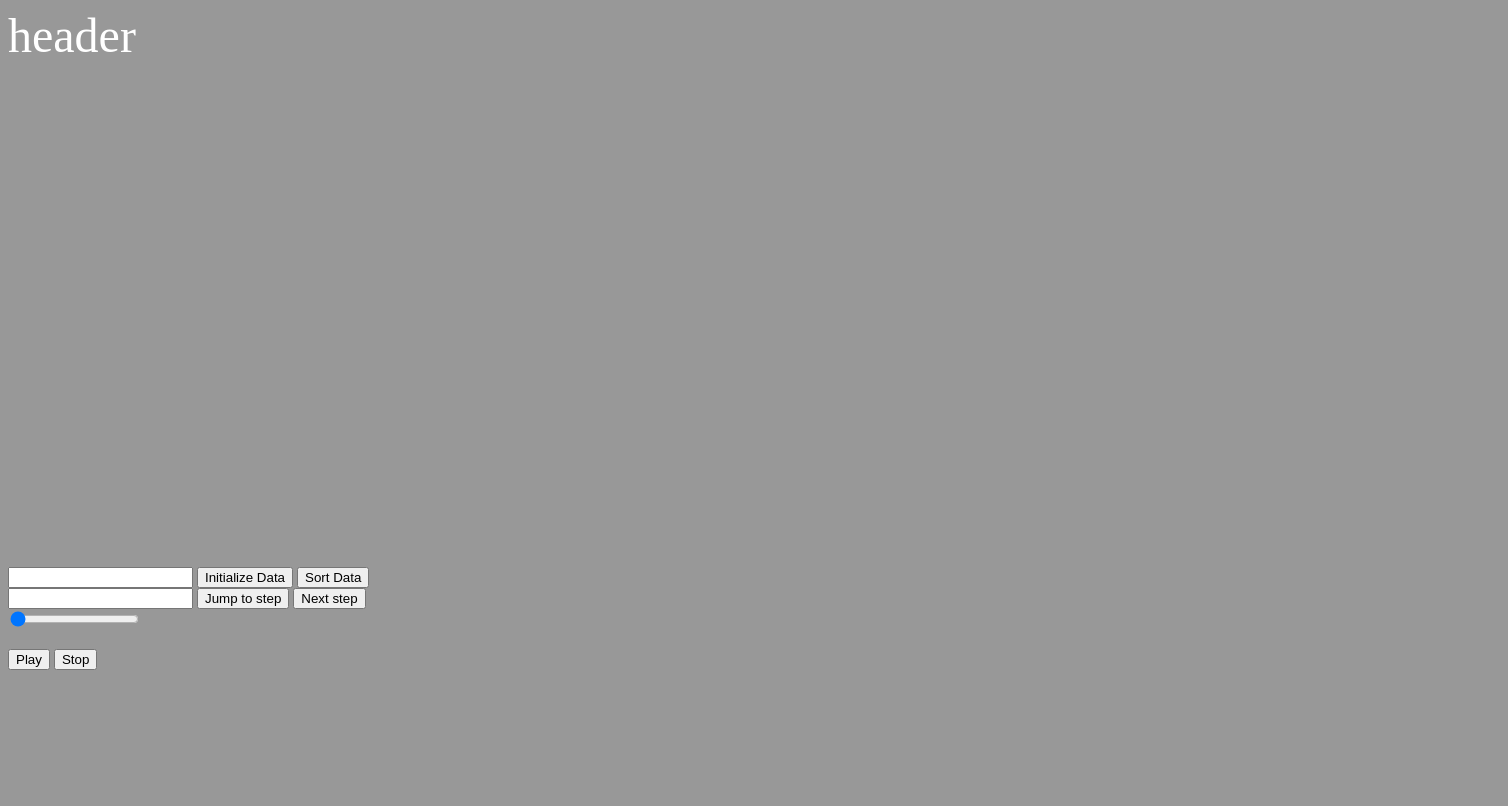
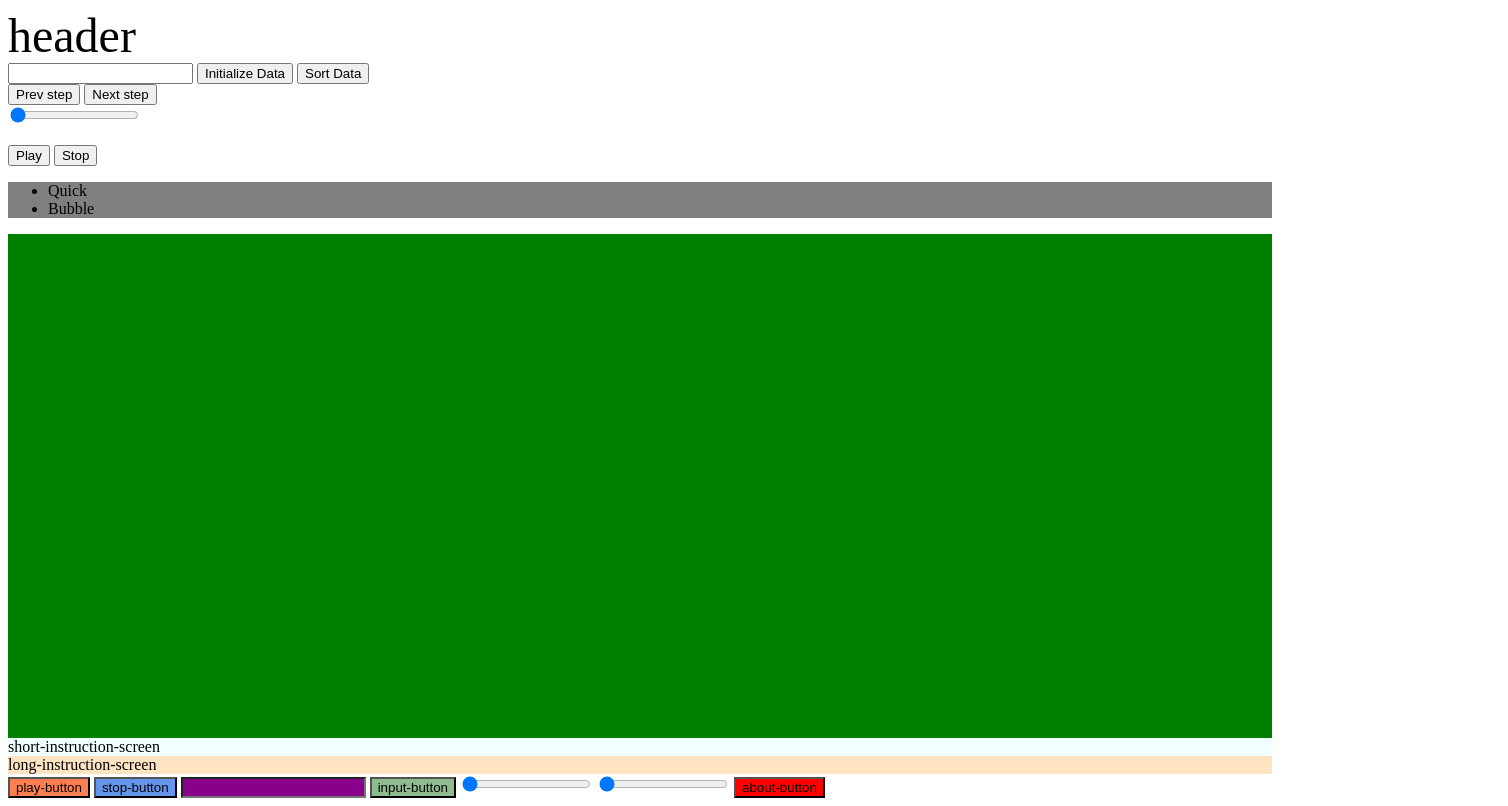
Before and after one commit to PJsky/VanillaJSSorting, a plain HTML site: page app/index.html in a window 1280 px wide. Shown: the whole page, 1508 px wide, since content can reach past the window. Drawn offline with Linux system fonts and the light colour scheme.

Commit message:
basic html and renaming part1

```diff
--- a/app/index.html
+++ b/app/index.html
@@ -10,24 +10,11 @@
     <header>
         header
     </header>
-    <svg version="1.1"
-     baseProfile="full"
-     width="100%" height="500"
-     xmlns="http://www.w3.org/2000/svg"
-     id="svgCanvas">
-
-     <!--<g>
-        <rect x="20" y="150" width="50" height="100" fill="blue"/>
-        <text x="26" y="270"> AAA</text>
-     </g>-->
-
-    </svg>
     <input type="text" id="initializationData"/>
     <button id="initialize_data_button" onclick="create_graph()">Initialize Data</button>
     <button id="sort_data" onclick="bubble_sort()">Sort Data</button>
     </br>
-    <input type="text" id="stepNumberInput"/>
-    <button onclick="visualize_step_data()">Jump to step</button>
+    <button onclick="prev_step()">Prev step</button>
     <button onclick="next_step()">Next step</button>
     <div class="slidecontainer">
         <input type="range" min="0" max="100" value="50" class="slider" id="myRangeSlider">
@@ -36,8 +23,35 @@
     <button onclick="play()">Play</button>
     <button onclick="stop()">Stop</button>
 
+    <div class="site-container">
+        <nav class=navigation-bar>
+            <header class="logo"></header>
+            <ul class="sort-list">
+                <li>Quick</li>
+                <li>Bubble</li>
+            </ul>
+        </nav>
+        <main class="main-content">
+            <div class="graph-screen">
+                <svg version="1.1"
+                baseProfile="full"
+                width="1500" height="500"
+                xmlns="http://www.w3.org/2000/svg"
+                id="svgCanvas">
+               </svg>
+            </div>
+            <div class="short-instruction-screen">short-instruction-screen</div>
+            <div class="long-instruction-screen">long-instruction-screen</div>
 
-
+            <button class="play-button">play-button</button>
+            <button class="stop-button">stop-button</button>
+            <input type="text" class="graph-data"/>
+            <button class="input-button">input-button</button>
+            <input type="range" min="0" max="100" value="0" class="progress-slider"/>
+            <input type="range" min="0" max="100" value="0" class="speed-slider"/>
+            <button class="about-button">about-button</button>
+        </main>
+    </div>
 
     <script src="script.js"></script>
 </body>
--- a/app/script.js
+++ b/app/script.js
@@ -181,6 +181,12 @@ function next_step(){
     visualize_step_data(current_step);
 }
 
+function prev_step(){
+    current_step--
+    stepSlider.value = current_step;
+    visualize_step_data(current_step);
+}
+
 function color_compared_bars(index){
     bars_array = document.querySelector("g");
     first_bar_to_color = bars_array
@@ -190,7 +196,7 @@ function color_compared_bars(index){
 
 //Takes array of numbers from text input and returns it
 function read_data(){
-    let inputTextElement = document.querySelector("input#initializationData")
+    let inputTextElement = document.querySelector("input.graph-data")
     let data_as_string = inputTextElement.value;
     let data_string_array = data_as_string.replace(/ /g, '').split(',');
     let data_int_array = data_string_array.map(Number);
--- a/app/style.scss
+++ b/app/style.scss
@@ -1,14 +1,75 @@
-$new-color: #989898;
+$background-color: white;
+$text-color: black;
 
 body{
-    background-color: $new-color;
+    background-color: $background-color;
 }
 
 header{
-    color: white;
+    color: $text-color;
     font-size: 3rem;
 }
 
 g{
  transition: transform 1s ease-in-out;
 }
+
+.site-container{
+
+    .navigation-bar{
+
+        .logo{
+            background-color: gray;
+        }
+
+        .sort-list{
+            background-color: gray;
+        }
+
+    }
+
+    .main-content{
+
+        .graph-screen{
+            background-color: green;
+        }
+
+        .short-instruction-screen{
+            background-color: azure;
+        }
+
+        .long-instruction-screen{
+            background-color: bisque;
+        }
+
+        .play-button{
+            background-color: coral;
+        }
+
+        .stop-button{
+            background-color: cornflowerblue;
+        }
+
+        .graph-data{
+            background-color: darkmagenta;
+        }
+
+        .input-button{
+            background: darkseagreen;
+        }
+
+        .progress-slider{
+            background-color: crimson;
+        }
+
+        .speed-slider{
+            background-color: darkgoldenrod;
+        }
+
+        .about-button{
+            background-color: red;
+        }
+
+    }
+
+}
```
Also changed, not shown: app/style.css, 1 other file.
